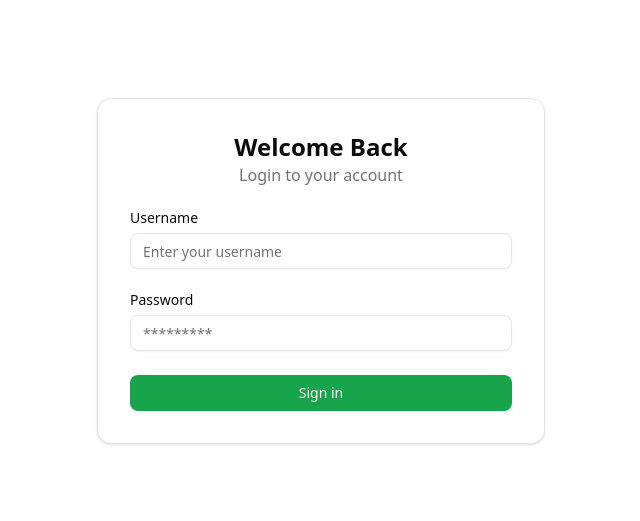
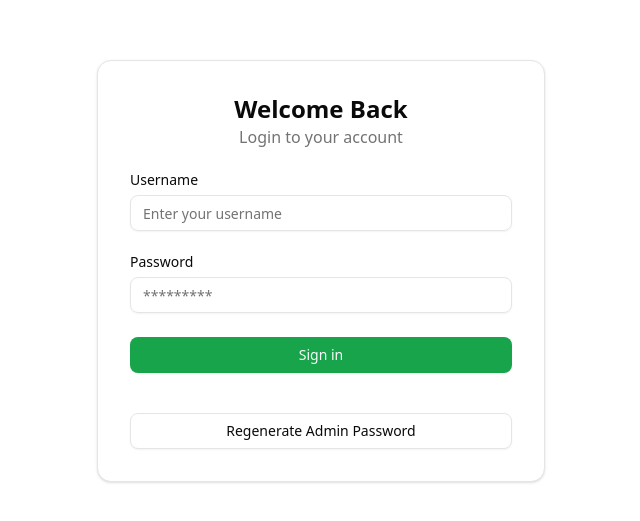
Before and after one commit to tushar80078/web_view_react_native, a React (Vite) app: page /#/login in a window 1280 px wide. Shown: the part 129-650 px from the top of the page, without its empty margins (319-959 px from the left). Built offline with nearby package versions, Linux system fonts and the light colour scheme.

Commit message:
Flow completed

```diff
--- a/src/pages/Login/api/auth.api.js
+++ b/src/pages/Login/api/auth.api.js
@@ -30,7 +30,24 @@ export const authApi = apiSlice.injectEndpoints({
       },
       transformErrorResponse: transferErrorResponse,
     }),
+    regenerateAdminPassword: builder.mutation({
+      query: () => ({
+        url: "/auth/regenerate-admin-password",
+        method: "POST",
+      }),
+      async onQueryStarted(_, { queryFulfilled }) {
+        try {
+          const { data } = await queryFulfilled;
+          toast.success("Admin password regenerated!");
+        } catch (error) {
+          toast.error(
+            error?.error?.data?.message || "Failed to regenerate admin password"
+          );
+        }
+      },
+      transformErrorResponse: transferErrorResponse,
+    }),
   }),
 });
 
-export const { useLoginMutation } = authApi;
+export const { useLoginMutation, useRegenerateAdminPasswordMutation } = authApi;
--- a/src/pages/Login/index.jsx
+++ b/src/pages/Login/index.jsx
@@ -2,9 +2,12 @@ import { Button } from "@/components/ui/button";
 import { Card, CardContent } from "@/components/ui/card";
 import { Input } from "@/components/ui/input";
 import { LoginSchema } from "./schema";
-import { useLoginMutation } from "./api/auth.api";
+import {
+  useLoginMutation,
+  useRegenerateAdminPasswordMutation,
+} from "./api/auth.api";
 import { Loader2, OctagonAlertIcon } from "lucide-react";
-import React from "react";
+import React, { useState } from "react";
 import { useForm } from "react-hook-form";
 import { useNavigate, Link } from "react-router-dom";
 import {
@@ -22,6 +25,10 @@ import { FaGoogle, FaGithub } from "react-icons/fa";
 const LoginPage = () => {
   const navigate = useNavigate();
   const [loginFn, { error, isLoading }] = useLoginMutation();
+  const [regenerateAdminPassword, { isLoading: isRegenerating }] =
+    useRegenerateAdminPasswordMutation();
+  const [adminCreds, setAdminCreds] = useState(null);
+  const [regenError, setRegenError] = useState(null);
 
   const form = useForm({
     resolver: zodResolver(LoginSchema),
@@ -113,6 +120,52 @@ const LoginPage = () => {
                     "Sign in"
                   )}
                 </Button>
+                <div className="flex flex-col gap-2 mt-4">
+                  <Button
+                    type="button"
+                    variant="outline"
+                    className="w-full"
+                    disabled={isRegenerating}
+                    onClick={async () => {
+                      setRegenError(null);
+                      setAdminCreds(null);
+                      try {
+                        const res = await regenerateAdminPassword().unwrap();
+                        setAdminCreds(res.data);
+                      } catch (err) {
+                        setRegenError(
+                          err?.data?.message ||
+                            "Failed to regenerate admin password"
+                        );
+                      }
+                    }}
+                  >
+                    {isRegenerating
+                      ? "Regenerating..."
+                      : "Regenerate Admin Password"}
+                  </Button>
+                  {regenError && (
+                    <Alert className="bg-destructive/10 border-none mt-2">
+                      <OctagonAlertIcon className="h-4 w-4 !text-destructive" />
+                      <AlertTitle>{regenError}</AlertTitle>
+                    </Alert>
+                  )}
+                  {adminCreds && (
+                    <div className="bg-muted rounded p-4 mt-2 text-center border">
+                      <div className="font-semibold mb-1">
+                        Admin Credentials
+                      </div>
+                      <div>
+                        <span className="font-medium">Username:</span>{" "}
+                        {adminCreds.username}
+                      </div>
+                      <div>
+                        <span className="font-medium">Password:</span>{" "}
+                        {adminCreds.password}
+                      </div>
+                    </div>
+                  )}
+                </div>
               </div>
             </form>
           </Form>
```
